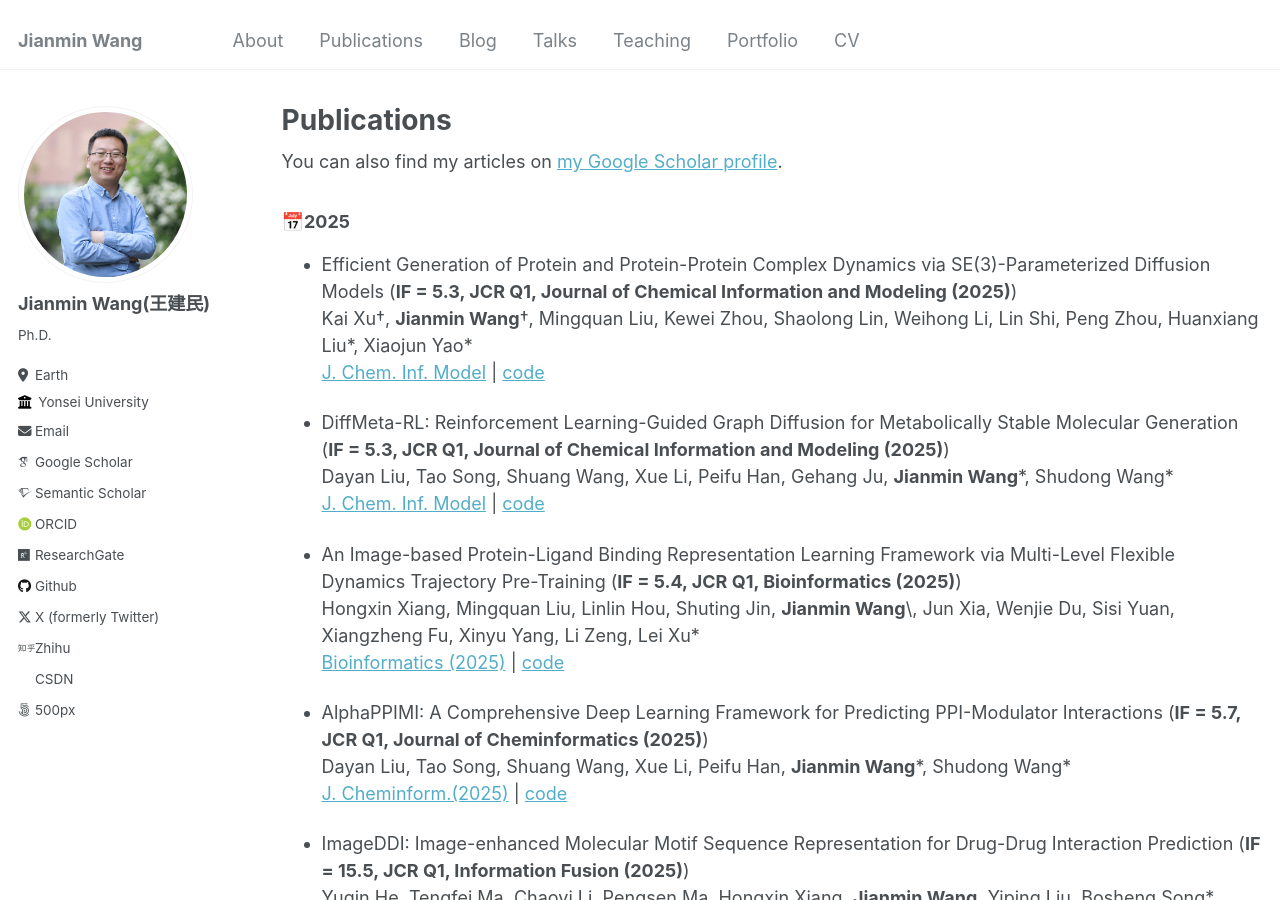
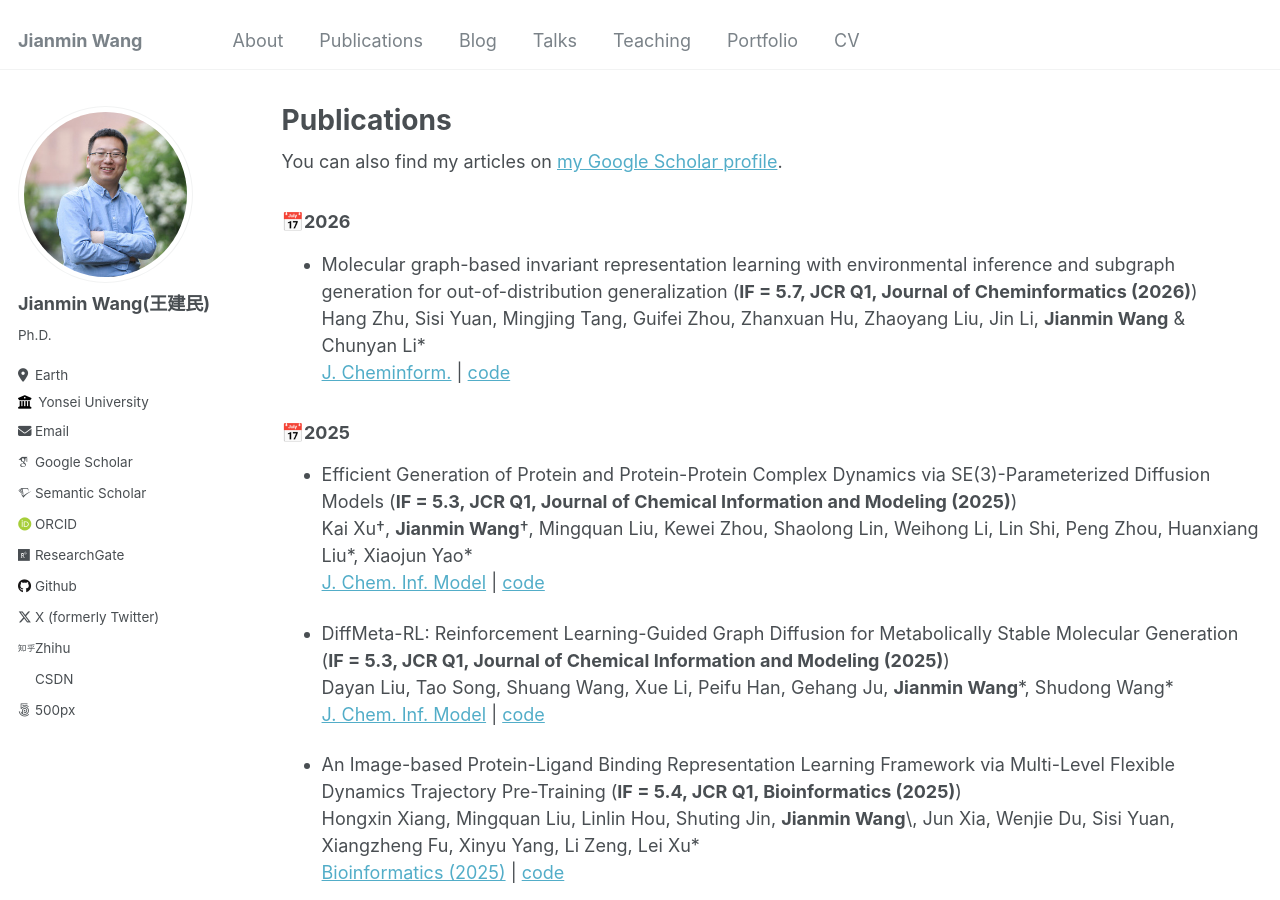
Before and after one commit to Jianmin2drugai/Jianmin2drugai.github.io, a Jekyll site: the page built from _pages/publications.md, in a window 1280 px wide and 900 px high. Built offline with Jekyll 4.4.1, drawn with Linux system fonts in a browser that asks for light colours; some web fonts are replaced.

Commit message:
Update publications.md

```diff
--- a/_pages/publications.md
+++ b/_pages/publications.md
@@ -14,6 +14,12 @@ author_profile: true
 {% for post in site.publications reversed %}
   {% include archive-single.html %}
 {% endfor %}
+
+### &#x1F4C5;2026
+
+*   Molecular graph-based invariant representation learning with environmental inference and subgraph generation for out-of-distribution generalization (**IF = 5.7, JCR Q1, Journal of Cheminformatics (2026)**)
+    Hang Zhu, Sisi Yuan, Mingjing Tang, Guifei Zhou, Zhanxuan Hu, Zhaoyang Liu, Jin Li, **Jianmin Wang** & Chunyan Li\*
+    [J. Cheminform.](https://doi.org/10.1186/s13321-025-01142-w) | [code](https://github.com/anny0316/EISG)
 
 ### &#x1F4C5;2025
 
```
